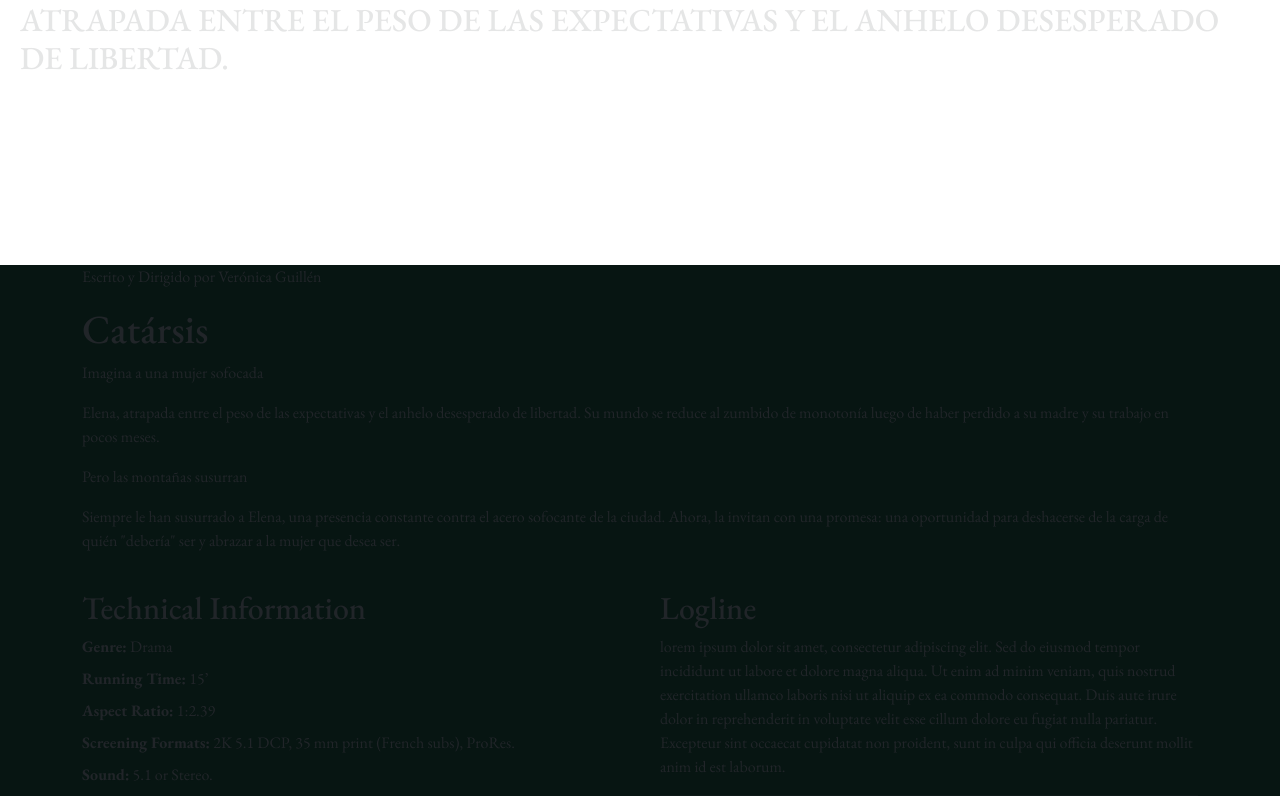
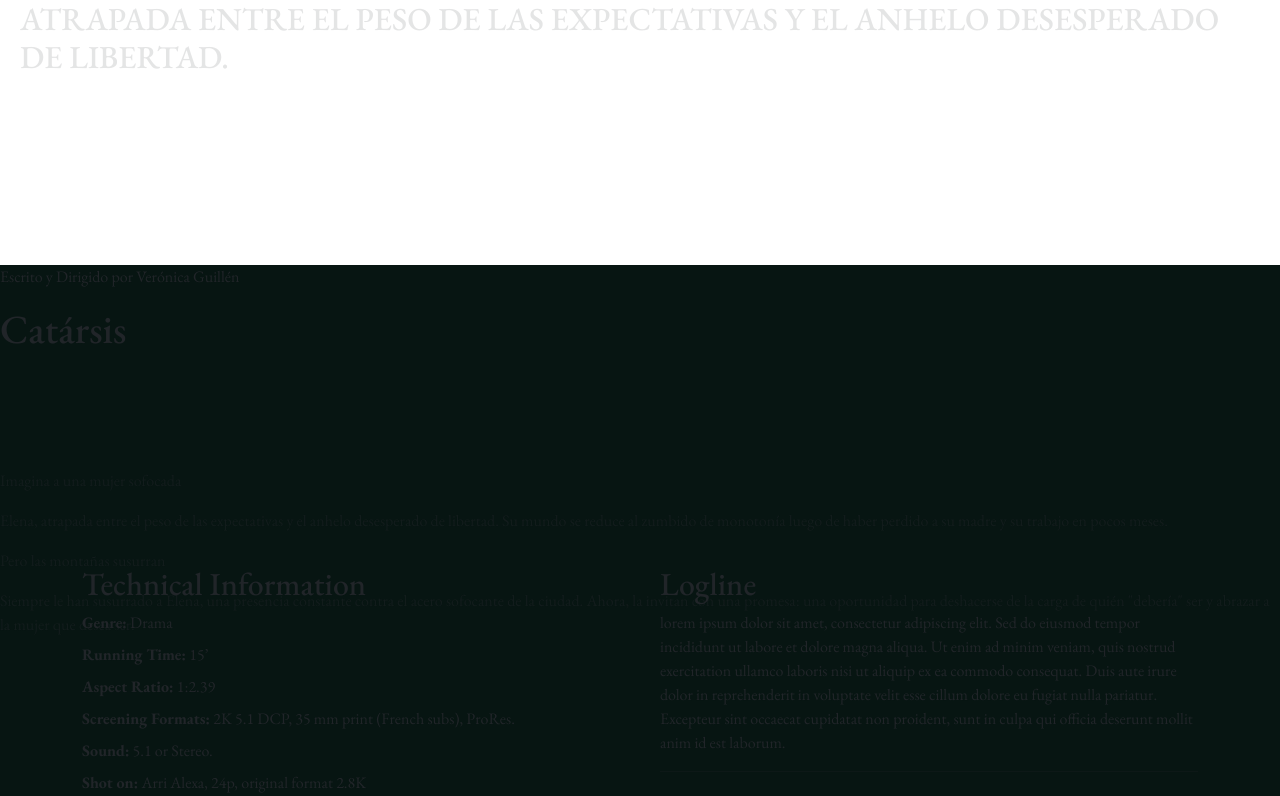
Before and after one commit to alessandrovaru/short-film-app, a Next.js app: page / in a window 1280 px wide. Shown: the part 1335-2131 px from the top of the page. Built offline with nearby package versions, Linux system fonts and the light colour scheme.

Commit message:
feat: Add MainTitle and MainMotion components to home page

```diff
--- a/src/app/page.js
+++ b/src/app/page.js
@@ -6,6 +6,8 @@ import { MainBanner } from "app/components/home/MainBanner";
 import { Crew } from "app/components/home/Crew";
 import { MainWrapper } from "app/components/home/MainWrapper";
 import { HeroMotion } from "app/components/home/HeroMotion";
+import { MainTitle } from "app/components/home/MainTitle";
+import { MainMotion } from "app/components/home/MainMotion";
 
 export default function Home() {
   return (
@@ -18,23 +20,8 @@ export default function Home() {
         }
       />
       <MainWrapper>
-        <section className={`${styles.section} container`}>
-          <p>Escrito y Dirigido por Verónica Guillén</p>
-          <h1>Catársis</h1>
-          <p>Imagina a una mujer sofocada</p>
-          <p>
-            Elena, atrapada entre el peso de las expectativas y el anhelo
-            desesperado de libertad. Su mundo se reduce al zumbido de monotonía
-            luego de haber perdido a su madre y su trabajo en pocos meses.
-          </p>
-          <p>Pero las montañas susurran</p>
-          <p>
-            Siempre le han susurrado a Elena, una presencia constante contra el
-            acero sofocante de la ciudad. Ahora, la invitan con una promesa: una
-            oportunidad para deshacerse de la carga de quién "debería" ser y
-            abrazar a la mujer que desea ser.
-          </p>
-        </section>
+        <MainTitle />
+        <MainMotion />
         <MainInfo />
         <MainBanner />
         <Crew />
--- a/src/components/home/MainMotion/MainMotion.jsx
+++ b/src/components/home/MainMotion/MainMotion.jsx
@@ -0,0 +1,36 @@
+'use client'
+import { useScroll, useTransform, motion } from "framer-motion";
+import { useRef } from "react";
+import styles from './MainMotion.module.css';
+
+export const MainMotion = ({title, subtitle}) =>  {
+  const container = useRef(null);
+  const { scrollYProgress } = useScroll({
+    target: container,
+    offset:['end start', 'start end']
+  });
+
+  const opacity = useTransform(scrollYProgress, [0, 0.25, 0.49, 0.5, 0.51, 0.75, 1], [0, 0, 0.99, 1, 0.99, 0, 0]);
+  const y = useTransform(scrollYProgress, [0, 0.5, 1], [400, 0, -400]);
+  return (
+    <div ref={container} className={`${styles.textSection}`}>
+      <motion.div style={{y: y, opacity:opacity }}>
+        {title ? <h2>{title}</h2> : <></>}
+        {subtitle ? <p>{subtitle}</p> : <></>}
+          <p>Imagina a una mujer sofocada</p>
+          <p>
+            Elena, atrapada entre el peso de las expectativas y el anhelo
+            desesperado de libertad. Su mundo se reduce al zumbido de monotonía
+            luego de haber perdido a su madre y su trabajo en pocos meses.
+          </p>
+          <p>Pero las montañas susurran</p>
+          <p>
+            Siempre le han susurrado a Elena, una presencia constante contra el
+            acero sofocante de la ciudad. Ahora, la invitan con una promesa: una
+            oportunidad para deshacerse de la carga de quién &quot;debería&quot; ser y
+            abrazar a la mujer que desea ser.
+          </p>
+      </motion.div>
+    </div>
+  )
+}
--- a/src/components/home/MainMotion/index.js
+++ b/src/components/home/MainMotion/index.js
@@ -0,0 +1 @@
+export { MainMotion } from "./MainMotion";
--- a/src/components/home/MainTitle/MainTitle.jsx
+++ b/src/components/home/MainTitle/MainTitle.jsx
@@ -0,0 +1,8 @@
+export const MainTitle = () => {
+  return (
+    <div className="main-title">
+      <p>Escrito y Dirigido por Verónica Guillén</p>
+      <h1>Catársis</h1>
+    </div>
+  );
+}
--- a/src/components/home/MainTitle/index.js
+++ b/src/components/home/MainTitle/index.js
@@ -0,0 +1 @@
+export { MainTitle } from "./MainTitle";
```
